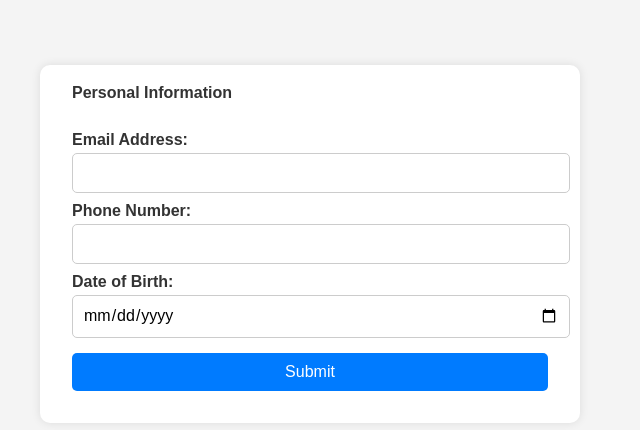
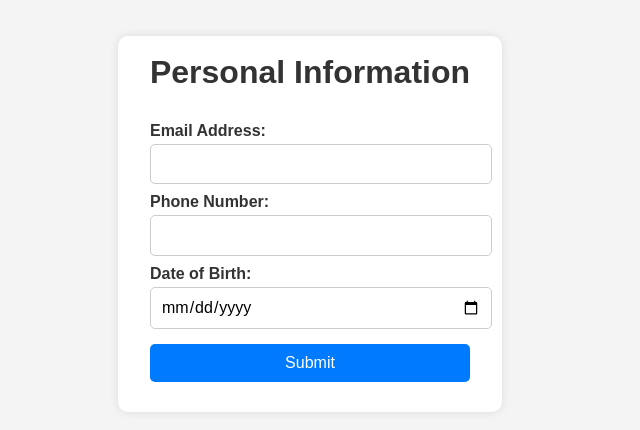
Before and after one commit to ITM362-TEST-ORG/lab2, a plain HTML site: page index.html in a window 1280 px wide. Shown: the part 176-606 px from the top of the page, without its empty margins (330-970 px from the left). Drawn offline with Linux system fonts and the light colour scheme.

Commit message:
Fixed screen.css errors

```diff
--- a/css/screen.css
+++ b/css/screen.css
@@ -1,13 +1,13 @@
-body {
+html, body {
   font-family: Arial, sans-serif;
   background-color: #f4f4f4;
   color: #333;
   margin: 0;
-  padding: 20px;
+  padding: 0;
+  height: 100vh;
   display: flex;
   justify-content: center;
   align-items: center;
-  min-height: 100vh;
 }
 
 form {
@@ -32,11 +32,18 @@ input {
   border: 1px solid #ccc;
   border-radius: 5px;
   font-size: 1rem;
+  transition: border-color 0.3s ease-in-out;
+}
+
+input:focus {
+  outline: none;
+  border-color: #007bff;
+  box-shadow: 0 0 5px rgba(0, 123, 255, 0.5);
 }
 
 fieldset {
   border: none;
-  padding: 2;
+  padding: 10px;
 }
 
 button {
@@ -49,15 +56,19 @@ button {
   border: none;
   border-radius: 5px;
   font-size: 1rem;
+  cursor: pointer;
+  transition: background 0.3s ease-in-out;
+}
+
+button:hover {
+  background: #0056b3;
 }
 
 legend {
-  font-size: 2 rem;
+  font-size: 2rem;
   font-weight: bold;
   margin-bottom: 15px;
 }
-
-/* Layout for desktop */
 
 @media (min-width: 768px) {
   form {
```
